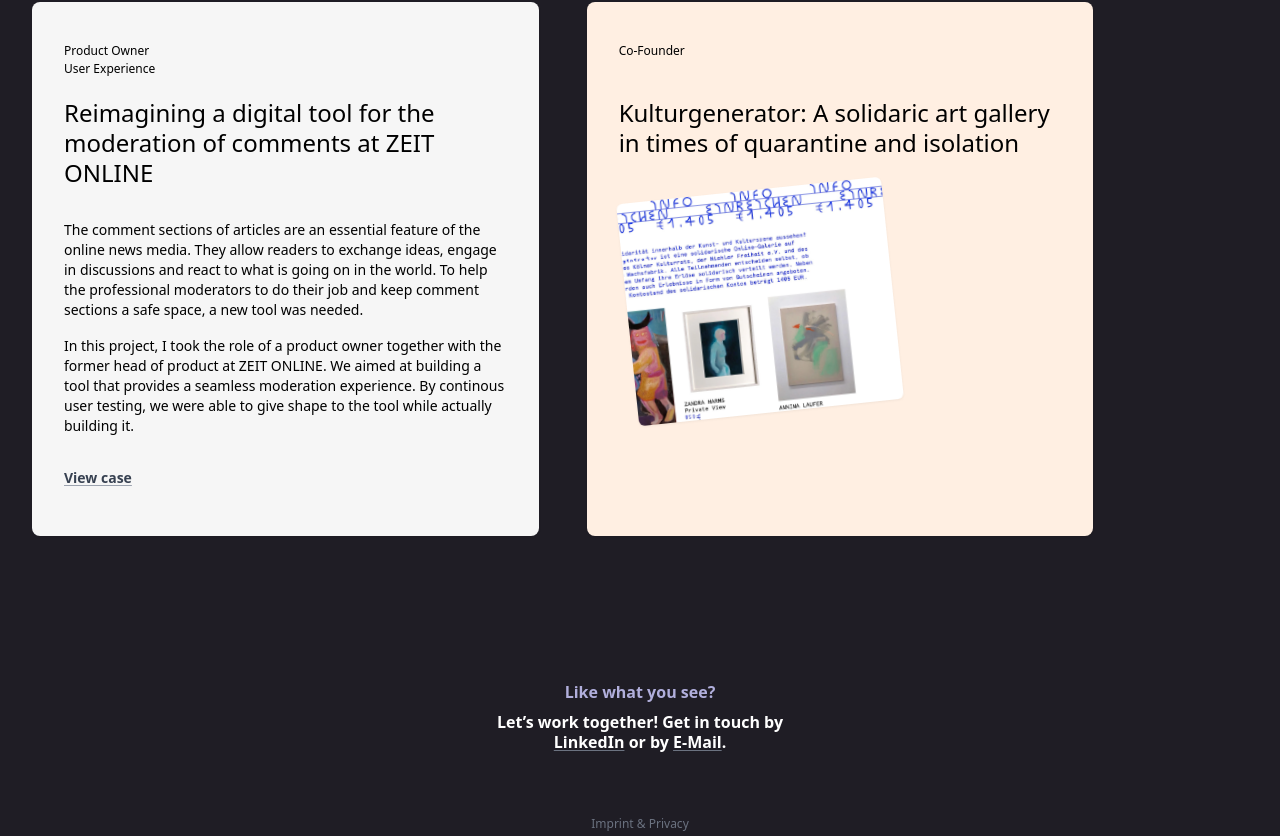
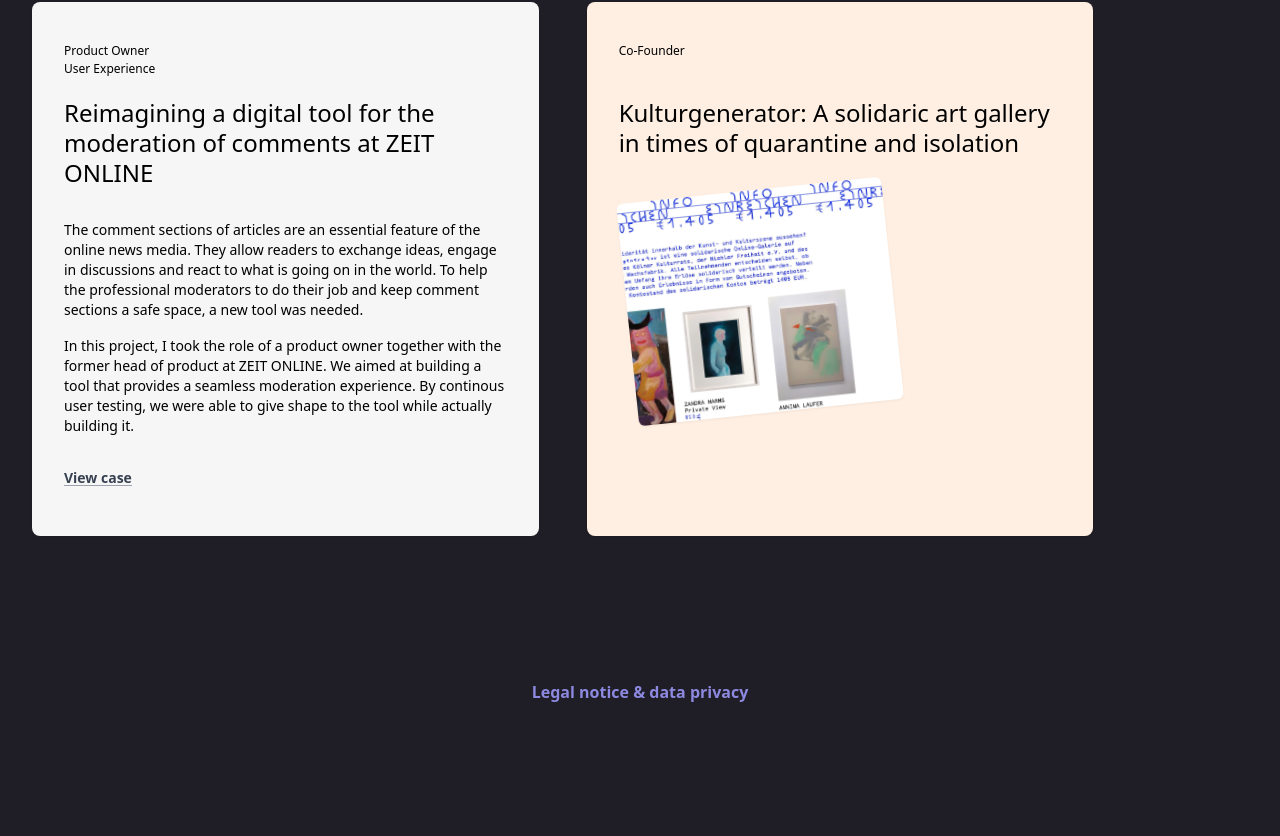
Before and after one commit to milanbargiel/portfolio, a Next.js app: page / in a window 1280 px wide. Shown: the part 1337-2173 px from the top of the page. After the commit the page ends 2065 px from the top, so only its background shows below. Built offline with nearby package versions, Linux system fonts and the light colour scheme.

Commit message:
Simplify footer

```diff
--- a/components/footer.js
+++ b/components/footer.js
@@ -1,49 +1,33 @@
 import Link from './link'
 
 const Footer = ({ variant }) => {
-  let showBackLink, underlineVariant
+  let showBackLink, legalLinkClasses
 
   switch (variant) {
     case 'home':
-      underlineVariant = 'underline-white'
+      legalLinkClasses = 'font-semibold text-purple-700 hover:text-purple-500'
       break
     case 'project':
+      legalLinkClasses = 'text-xs text-gray-700 hover:text-gray-500'
       showBackLink = true
-      underlineVariant = 'underline-dark'
       break
   }
 
   return (
-    <>
-      <div className="text-center w-80 mx-auto">
-        <div className="text-[#B1AFDC] font-semibold mb-2">
-          Like what you see?
-        </div>
+    <div className="text-center w-80 mx-auto mb-6">
+      {/* Only show backlink for the project variant */}
+      {showBackLink && (
         <div className="mb-6 font-semibold leading-tight">
-          Let’s work together! Get in touch by{' '}
-          <Link
-            href="https://www.linkedin.com/in/milanbargiel"
-            variant={underlineVariant}
-          >
-            LinkedIn
-          </Link>{' '}
-          or by{' '}
-          <Link href="mailto:milanbargiel@pm.me" variant={underlineVariant}>
-            E-Mail
-          </Link>
-          .
-        </div>
-        {/* Only show backlink for the project variant */}
-        {showBackLink && (
           <Link href="/" className="text-[#0006F6]">
             (go back)
           </Link>
-        )}
-      </div>
-      <div className="text-center text-xs text-gray-500 mt-10 mb-1">
-        <Link href="/legal-notice">Imprint & Privacy</Link>
-      </div>
-    </>
+        </div>
+      )}
+      <Link className={legalLinkClasses} href="/legal-notice">
+        Legal notice &amp;
+        <br class="md:hidden" /> data privacy
+      </Link>
+    </div>
   )
 }
 
```
